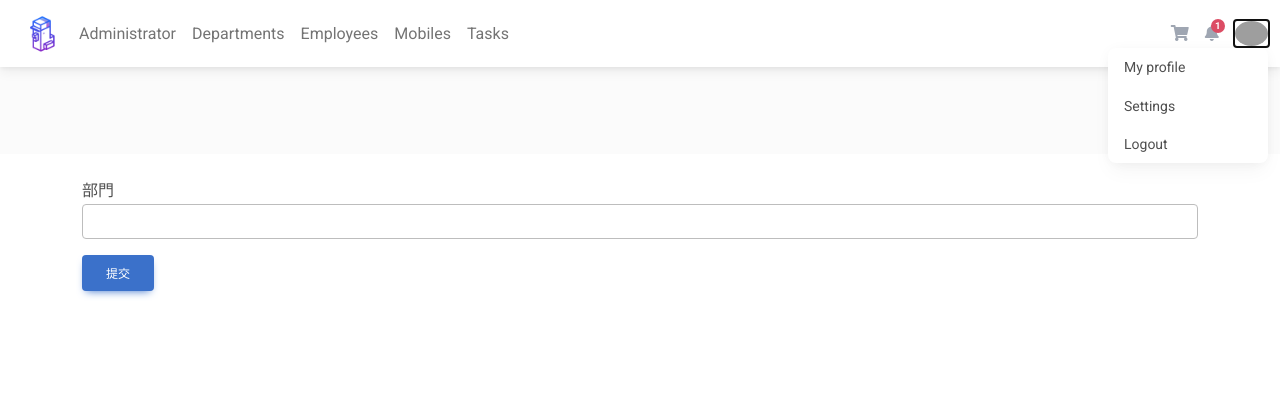
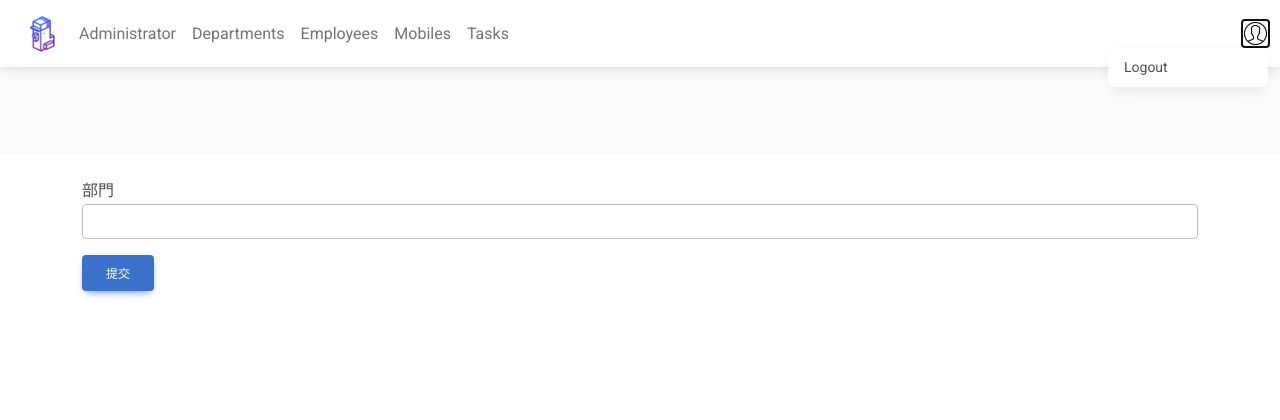
Before and after one commit to MaiSharon/Employee-Management-System, a Django app: template dept_app/templates/depart_add.html in a window 1280 px wide, after a click that opens the changed part. Shown: the top 420 px of the page. Run offline with Django 4.2, Linux system fonts and the light colour scheme; the template is opened without the code that fills it, so the values that code supplies are empty; some libraries are stand-ins or nearby versions; grey boxes are pictures that could not be loaded.

Commit message:
🔒 chore: Temporarily comment out not use code

```diff
--- a/dept_app/templates/layout.html
+++ b/dept_app/templates/layout.html
@@ -113,38 +113,10 @@
         <!-- Right elements -->
         <div class="d-flex align-items-center">
           <!-- Icon -->
-          <a class="link-secondary me-3" href="#">
-            <i class="fas fa-shopping-cart"></i>
-          </a>
+{#          <a class="link-secondary me-3" href="#">#}
+{#            <i class="fas fa-shopping-cart"></i>#}
+{#          </a>#}
 
-          <!-- Notifications -->
-          <div class="dropdown">
-            <a
-              class="link-secondary me-3 dropdown-toggle hidden-arrow"
-              href="#"
-              id="navbarDropdownMenuLink"
-              role="button"
-              data-mdb-toggle="dropdown"
-              aria-expanded="false"
-            >
-              <i class="fas fa-bell"></i>
-              <span class="badge rounded-pill badge-notification bg-danger">1</span>
-            </a>
-            <ul
-              class="dropdown-menu dropdown-menu-end"
-              aria-labelledby="navbarDropdownMenuLink"
-            >
-              <li>
-                <a class="dropdown-item" href="#">Some news</a>
-              </li>
-              <li>
-                <a class="dropdown-item" href="#">Another news</a>
-              </li>
-              <li>
-                <a class="dropdown-item" href="#">Something else here</a>
-              </li>
-            </ul>
-          </div>
           <!-- Avatar -->
           <div class="dropdown">
             <a
@@ -156,7 +128,7 @@
               aria-expanded="false"
             >
               <img
-                src="https://mdbcdn.b-cdn.net/img/new/avatars/2.webp"
+                src="{% static 'icons-user.gif' %}"
                 class="rounded-circle"
                 height="25"
                 alt="Black and White Portrait of a Man"
@@ -167,14 +139,14 @@
               class="dropdown-menu dropdown-menu-end"
               aria-labelledby="navbarDropdownMenuAvatar"
             >
+{#              <li>#}
+{#                <a class="dropdown-item" href="#">My profile</a>#}
+{#              </li>#}
+{#              <li>#}
+{#                <a class="dropdown-item" href="#">Settings</a>#}
+{#              </li>#}
               <li>
-                <a class="dropdown-item" href="#">My profile</a>
-              </li>
-              <li>
-                <a class="dropdown-item" href="#">Settings</a>
-              </li>
-              <li>
-                <a class="dropdown-item" href="#">Logout</a>
+                <a class="dropdown-item" href="/logout/">Logout</a>
               </li>
             </ul>
           </div>
```
